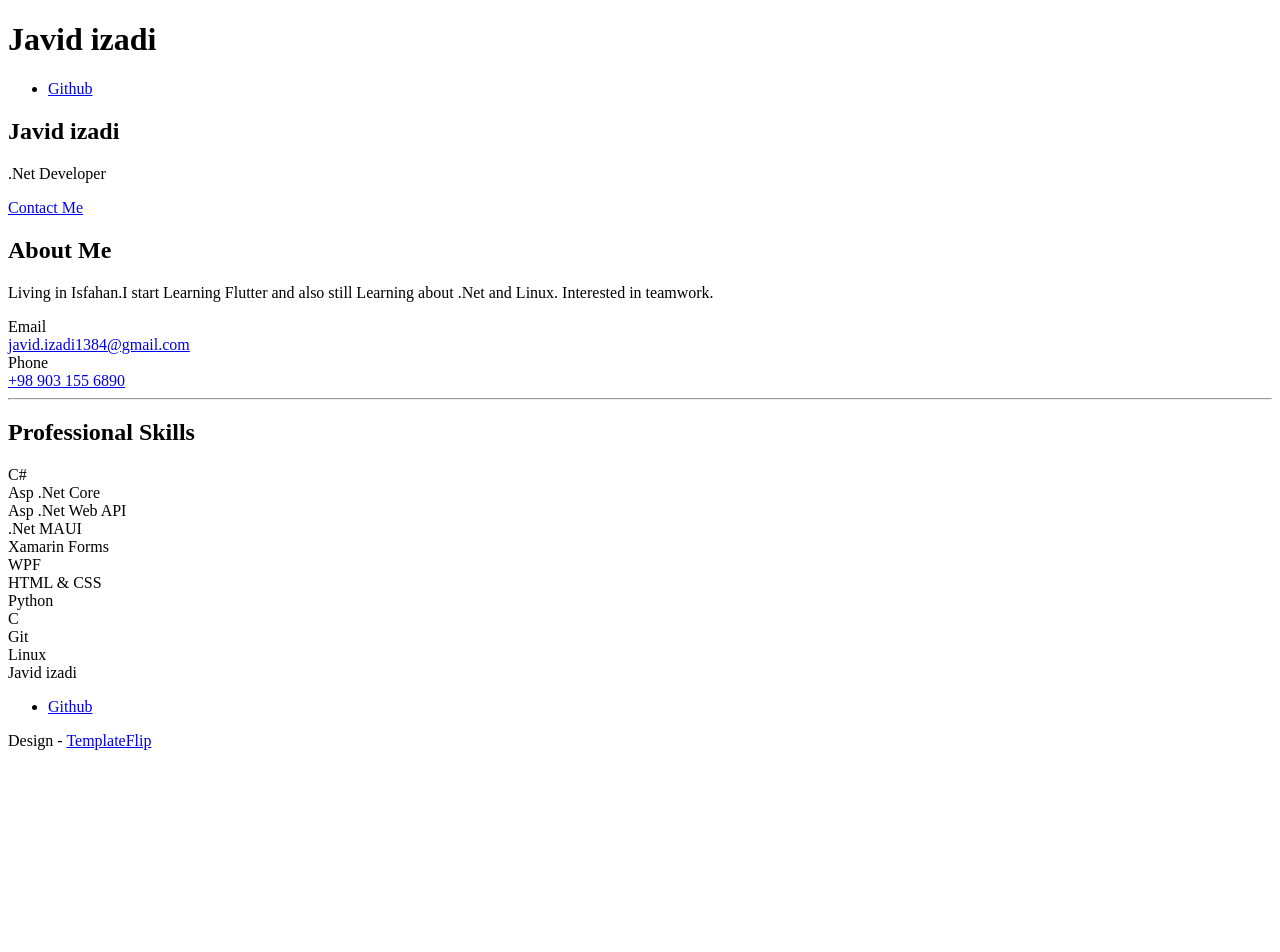
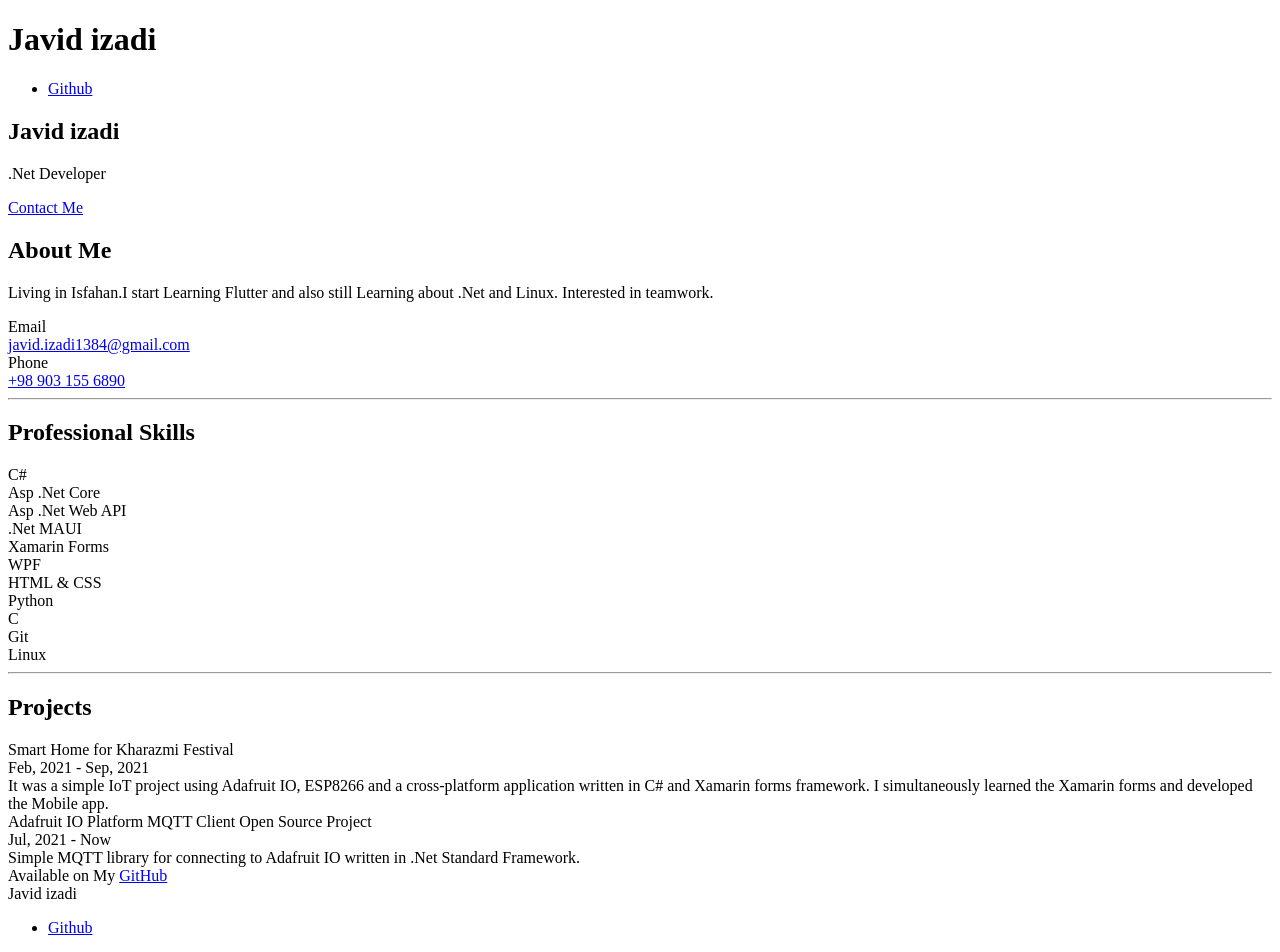
Before and after one commit to javidizadi/ResumeWebsite, a React (Vite) app: page / in a window 1280 px wide. Shown: the top 952 px of the page. Before the commit the page ends 800 px from the top, so only its background shows below. Built offline with nearby package versions, Linux system fonts and the light colour scheme.

Commit message:
add Projects Component

```diff
--- a/src/App.jsx
+++ b/src/App.jsx
@@ -1,4 +1,5 @@
 import AboutMe from "./components/AboutMe/AboutMe";
+import Projects from "./components/Projects/Projects";
 import Skills from "./components/Skills/Skills";
 import Title from "./components/Title/Title";
 
@@ -16,6 +17,10 @@ function App() {
         <div className="skills-section px-3 px-lg-4">
           <Skills />
         </div>
+        <hr className="d-print-none" />
+        <div class="work-experience-section px-3 px-lg-4">
+          <Projects />
+        </div>
       </div>
     </div>
   );
--- /dev/null
+++ b/src/components/Projects/Project.jsx
@@ -0,0 +1,15 @@
+const Project = ({ projectName, owner, date, description }) => {
+  return (
+    <div class="timeline-card timeline-card-primary card shadow-sm">
+      <div class="card-body">
+        <div class="h5 mb-1">
+          {projectName}
+          <span class="text-muted h6"> {owner}</span>
+        </div>
+        <div class="text-muted text-small mb-2">{date}</div>
+        <div>{description}</div>
+      </div>
+    </div>
+  );
+};
+export default Project;
--- /dev/null
+++ b/src/components/Projects/Projects.jsx
@@ -0,0 +1,34 @@
+import Project from "./Project";
+
+const Projects = () => {
+  return (
+    <div>
+      <h2 class="h3 mb-4">Projects</h2>
+      <div class="timeline">
+        <Project
+          projectName="Smart Home"
+          owner="for Kharazmi Festival"
+          date="Feb, 2021 - Sep, 2021"
+          description="It was a simple IoT project using Adafruit IO, ESP8266 and a
+              cross-platform application written in C# and Xamarin forms
+              framework. I simultaneously learned the Xamarin forms and
+              developed the Mobile app."
+        />
+        <Project
+          projectName="Adafruit IO Platform MQTT Client"
+          owner="Open Source Project"
+          date="Jul, 2021 - Now"
+          description={[
+            "Simple MQTT library for connecting to Adafruit IO written in .Net Standard Framework.",
+            <br />,
+            "Available on My ",
+            <a href="https://github.com/javidizadi/Adafruit.MQTT.Client">
+              GitHub
+            </a>,
+          ]}
+        />
+      </div>
+    </div>
+  );
+};
+export default Projects;
```
